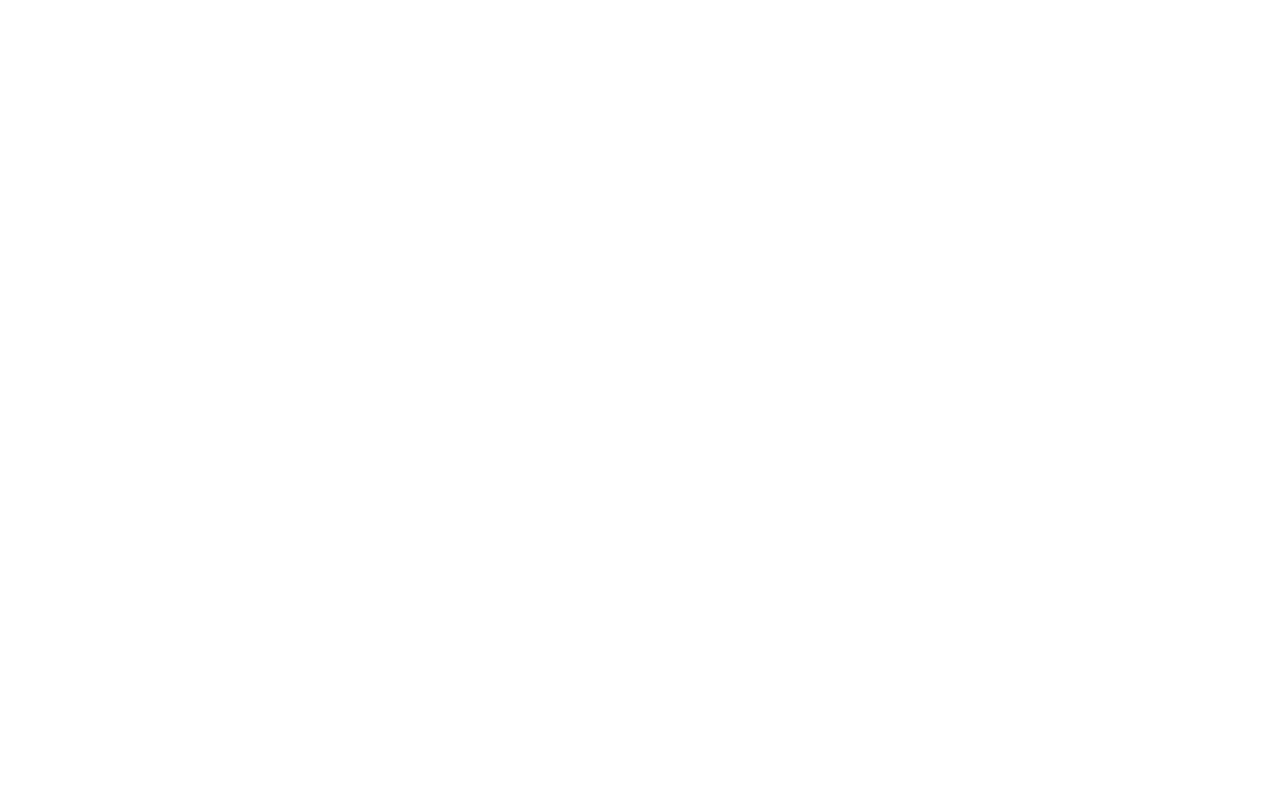
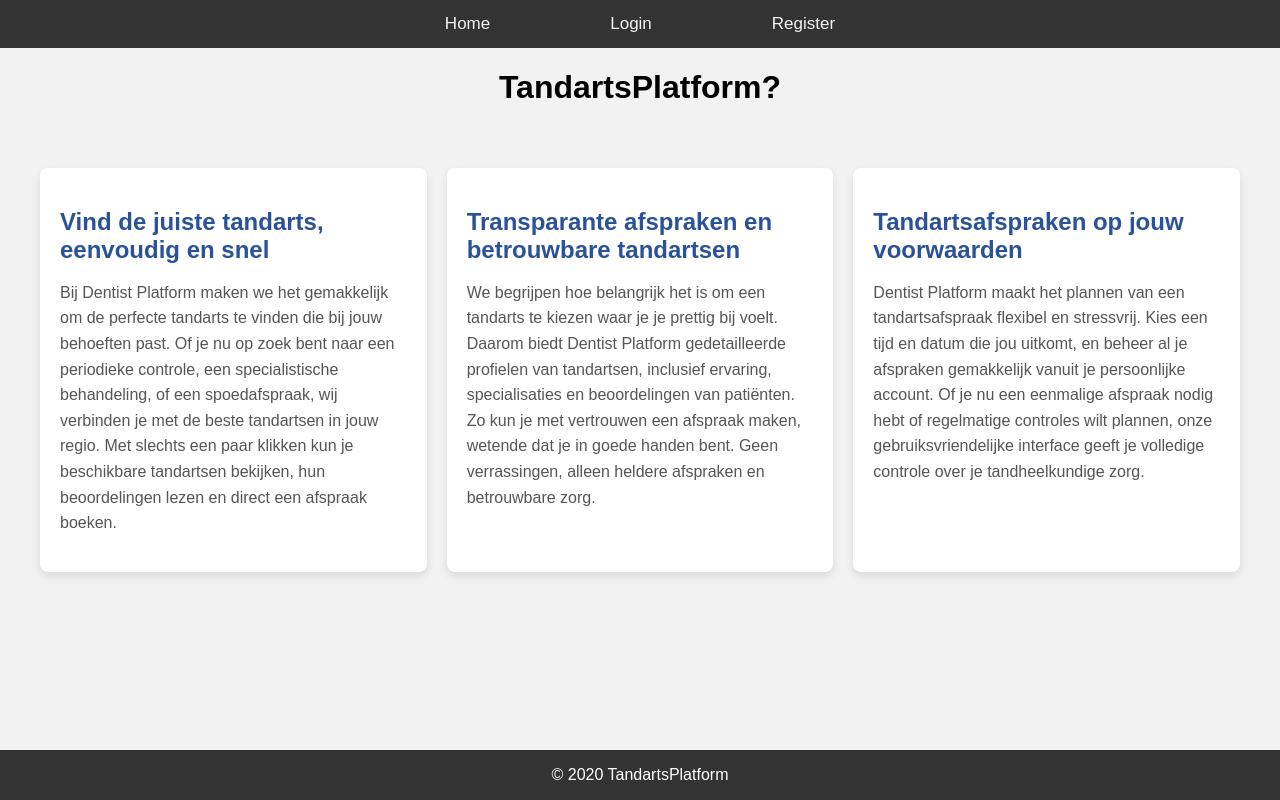
Before and after one commit to Milan9135/BeroepsProjecty3p1, a PHP site: page / in a window 1280 px wide. Before the commit the page is empty. Run offline with PHP 8.4, Linux system fonts and the light colour scheme.

Commit message:
homepage has been fully styled and created

```diff
--- a/index.html
+++ b/index.html
@@ -1,11 +1,68 @@
 <!DOCTYPE html>
 <html lang="en">
+
 <head>
-    <meta charset="UTF-8">
-    <meta name="viewport" content="width=device-width, initial-scale=1.0">
+    <meta charset="UTF-8" />
+    <meta name="viewport" content="width=device-width, initial-scale=1.0" />
     <title>TandartsPlatform</title>
+    <link rel="stylesheet" href="styles/style.css" />
+    <link rel="stylesheet" href="styles/article_styling.css">
 </head>
+
 <body>
+    <nav class="navbar">
+        <a href="index.html">Home</a>
+        <a href="login.html">Login</a>
+        <a href="register.html">Register</a>
+    </nav>
+    <header>
+        <h1>TandartsPlatform?</h1>
+    </header>
 
+    <main>
+        <section class="articles-section">
+            <article>
+                <h2>Vind de juiste tandarts, eenvoudig en snel</h2>
+                <p>
+                    Bij Dentist Platform maken we het gemakkelijk om de perfecte
+                    tandarts te vinden die bij jouw behoeften past. Of je nu op zoek
+                    bent naar een periodieke controle, een specialistische behandeling,
+                    of een spoedafspraak, wij verbinden je met de beste tandartsen in
+                    jouw regio. Met slechts een paar klikken kun je beschikbare
+                    tandartsen bekijken, hun beoordelingen lezen en direct een afspraak
+                    boeken.
+                </p>
+            </article>
+
+            <article>
+                <h2>Transparante afspraken en betrouwbare tandartsen</h2>
+                <p>
+                    We begrijpen hoe belangrijk het is om een tandarts te kiezen waar je
+                    je prettig bij voelt. Daarom biedt Dentist Platform gedetailleerde
+                    profielen van tandartsen, inclusief ervaring, specialisaties en
+                    beoordelingen van patiënten. Zo kun je met vertrouwen een afspraak
+                    maken, wetende dat je in goede handen bent. Geen verrassingen,
+                    alleen heldere afspraken en betrouwbare zorg.
+                </p>
+            </article>
+
+            <article>
+                <h2>Tandartsafspraken op jouw voorwaarden</h2>
+                <p>
+                    Dentist Platform maakt het plannen van een tandartsafspraak flexibel
+                    en stressvrij. Kies een tijd en datum die jou uitkomt, en beheer al
+                    je afspraken gemakkelijk vanuit je persoonlijke account. Of je nu
+                    een eenmalige afspraak nodig hebt of regelmatige controles wilt
+                    plannen, onze gebruiksvriendelijke interface geeft je volledige
+                    controle over je tandheelkundige zorg.
+                </p>
+            </article>
+        </section>
+    </main>
+
+    <footer class="footer">
+        <p>&copy; 2020 TandartsPlatform</p>
+    </footer>
 </body>
+
 </html>
--- /dev/null
+++ b/styles/article_styling.css
@@ -0,0 +1,48 @@
+/* General Styling for Section and Articles */
+.articles-section {
+    display: grid;
+    grid-template-columns: repeat(auto-fit, minmax(300px, 1fr));
+    gap: 20px;
+    padding: 40px;
+    border-radius: 10px;
+}
+
+.articles-section article {
+    background-color: #fff;
+    padding: 20px;
+    border-radius: 8px;
+    box-shadow: 0 4px 8px rgba(0, 0, 0, 0.1);
+    transition: transform 0.3s ease, box-shadow 0.3s ease;
+}
+
+/* Hover Effect for Article */
+.articles-section article:hover {
+    transform: translateY(-10px);
+    box-shadow: 0 8px 16px rgba(0, 0, 0, 0.2);
+}
+
+/* Styling for Headings */
+.articles-section article h2 {
+    font-size: 1.5rem;
+    margin-bottom: 10px;
+    color: #2a5298;
+}
+
+/* Styling for Paragraph */
+.articles-section article p {
+    font-size: 1rem;
+    line-height: 1.6;
+    color: #555;
+}
+
+/* Make the section responsive */
+@media (max-width: 600px) {
+    .articles-section {
+        grid-template-columns: 1fr;
+        padding: 20px;
+    }
+
+    .articles-section article {
+        padding: 15px;
+    }
+}
--- a/styles/style.css
+++ b/styles/style.css
@@ -1 +1,53 @@
-/* basic styling for all website pages including navbar and footer styling */
+/* Navbar styling */
+.navbar {
+    background-color: #333;
+    overflow: hidden;
+    top: 0;
+    width: 100%;
+    z-index: 1000;
+    display: flex;
+    justify-content: center;
+}
+
+.navbar a {
+    float: left;
+    display: block;
+    color: #f2f2f2;
+    text-align: center;
+    padding: 14px 60px;
+    text-decoration: none;
+    font-size: 17px;
+}
+
+.navbar a:hover {
+    background: #ddd;
+    color: black;
+}
+
+/* Footer styling */
+
+.footer {
+    position: fixed;
+    left: 0;
+    bottom: 0;
+    width: 100%;
+    background-color: #333;
+    color: white;
+    text-align: center;
+}
+
+/* Styling for the body of the website */
+
+body {
+    margin: 0;
+    font-family: Arial, Helvetica, sans-serif;
+    background-color: #f2f2f2;
+    display: flex;
+    place-content: center;
+    flex-direction: column;
+}
+
+header {
+    display: flex;
+    justify-content: center;
+}
```
